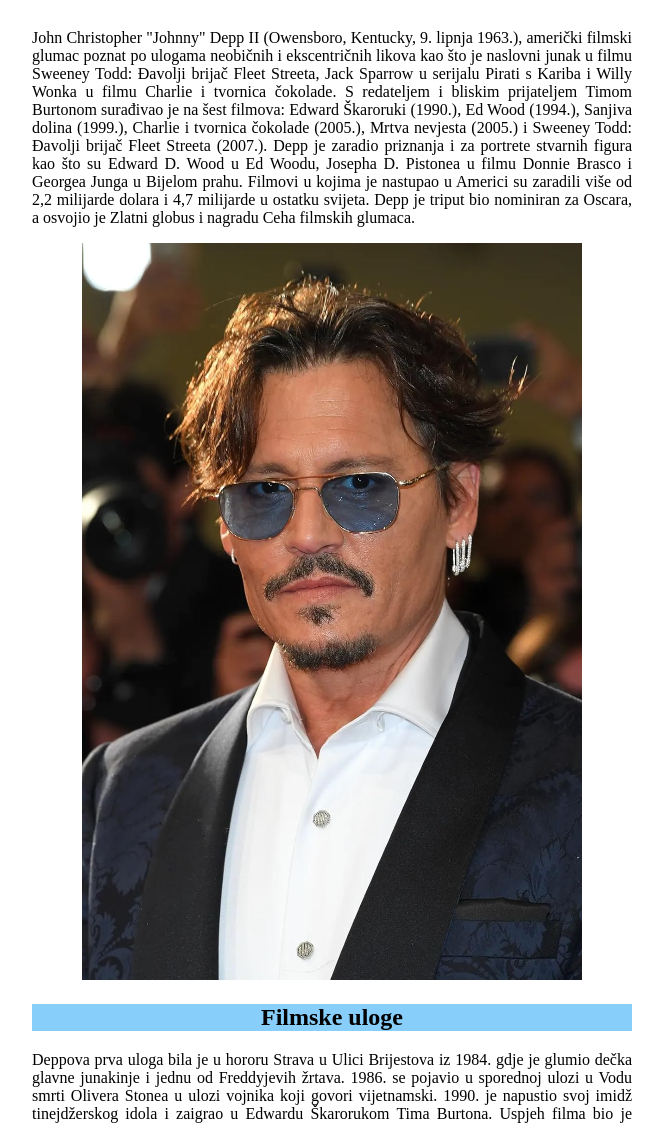
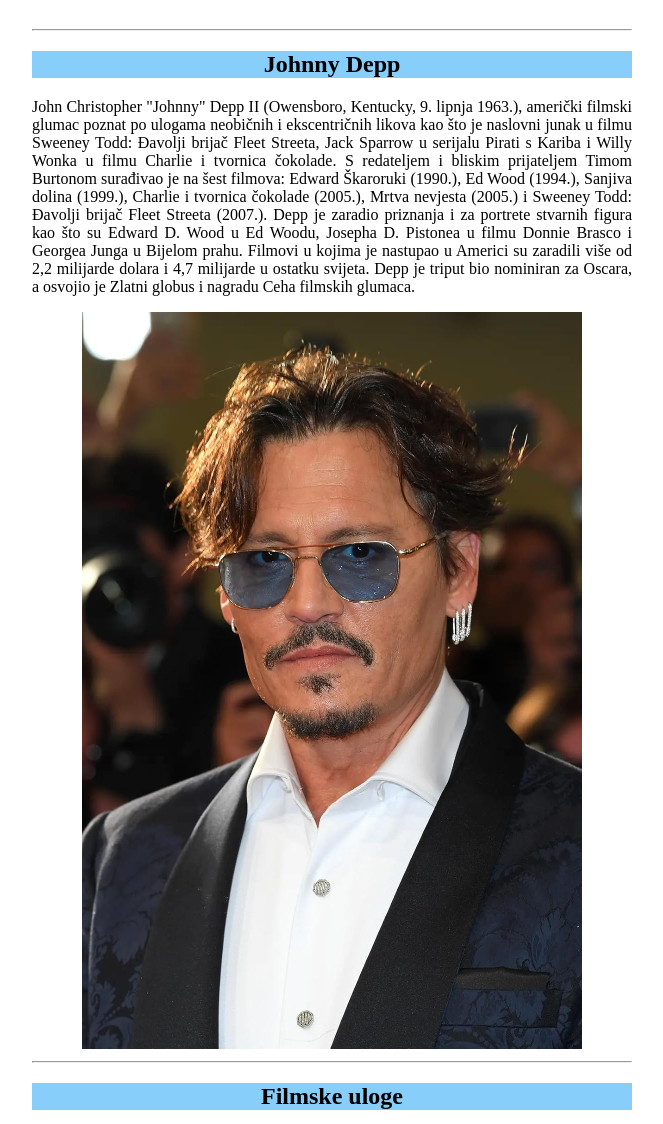
Before and after one commit to rackbone1/ispit, a plain HTML site: page index.html in a window 1280 px wide. Shown: the part 130-1254 px from the top of the page, without its empty margins (308-971 px from the left). Drawn offline with Linux system fonts and the light colour scheme.

Commit message:
chore: adding details

```diff
--- a/index.html
+++ b/index.html
@@ -6,6 +6,8 @@
   </head>
   <body style="padding: 40px; width: 600px; margin: auto; text-align: center">
     <h1>Najdraza poznata osoba</h1>
+    <hr />
+    <h2>Johnny Depp</h2>
     <p>
       John Christopher "Johnny" Depp II (Owensboro, Kentucky, 9. lipnja 1963.),
       američki filmski glumac poznat po ulogama neobičnih i ekscentričnih likova
@@ -23,6 +25,7 @@
       nagradu Ceha filmskih glumaca.
     </p>
     <img src="./johnny depp.jpg" alt="Johnny Depp" width="500px" />
+    <hr />
     <h2>Filmske uloge</h2>
     <p>
       Deppova prva uloga bila je u hororu Strava u Ulici Brijestova iz 1984.
@@ -80,5 +83,6 @@
       holivudskih stranih dopisnika i pohvalio Tima Burtona za "neslućeno
       povjerenje i potporu."
     </p>
+    <hr />
   </body>
 </html>
```
